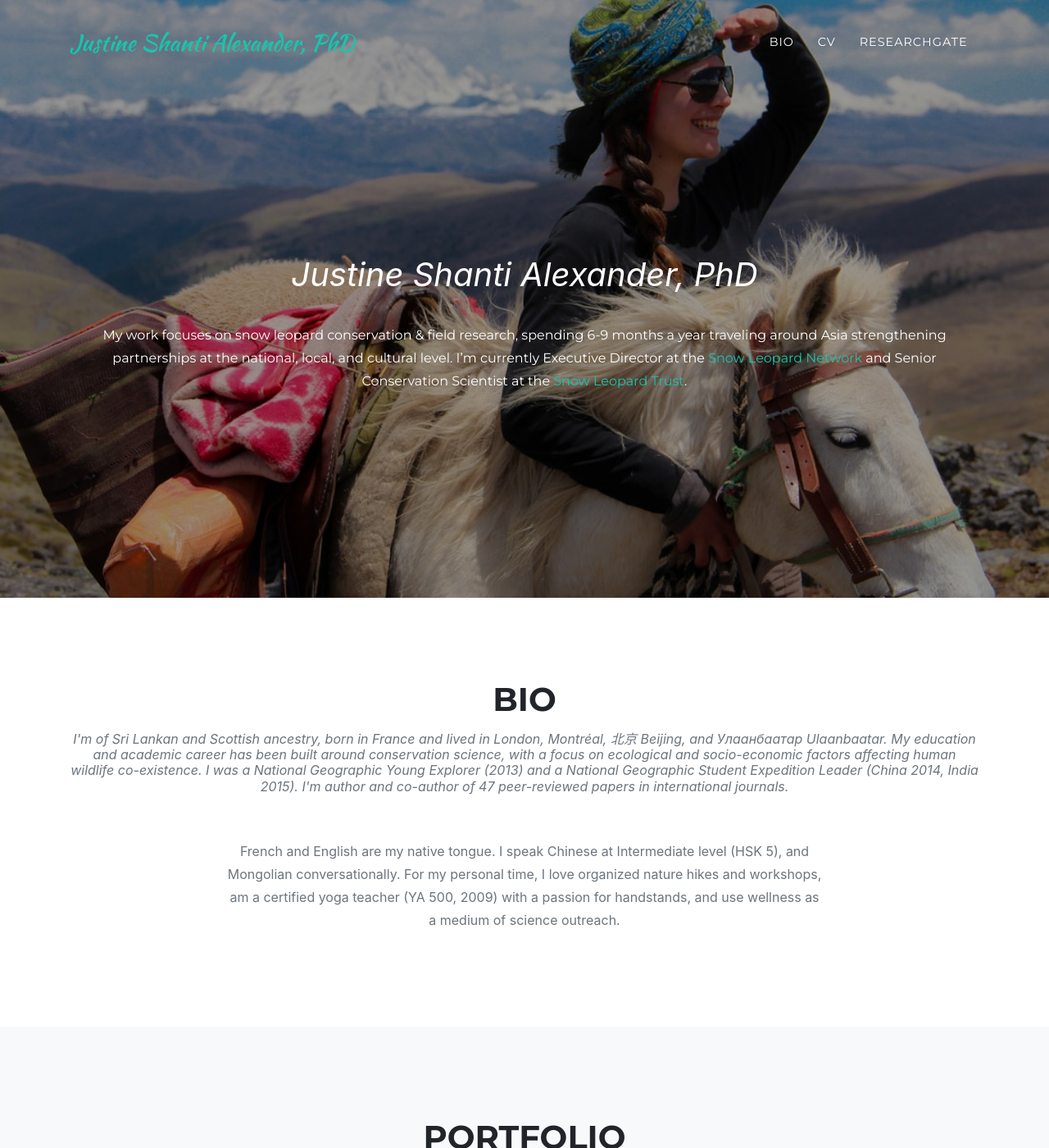
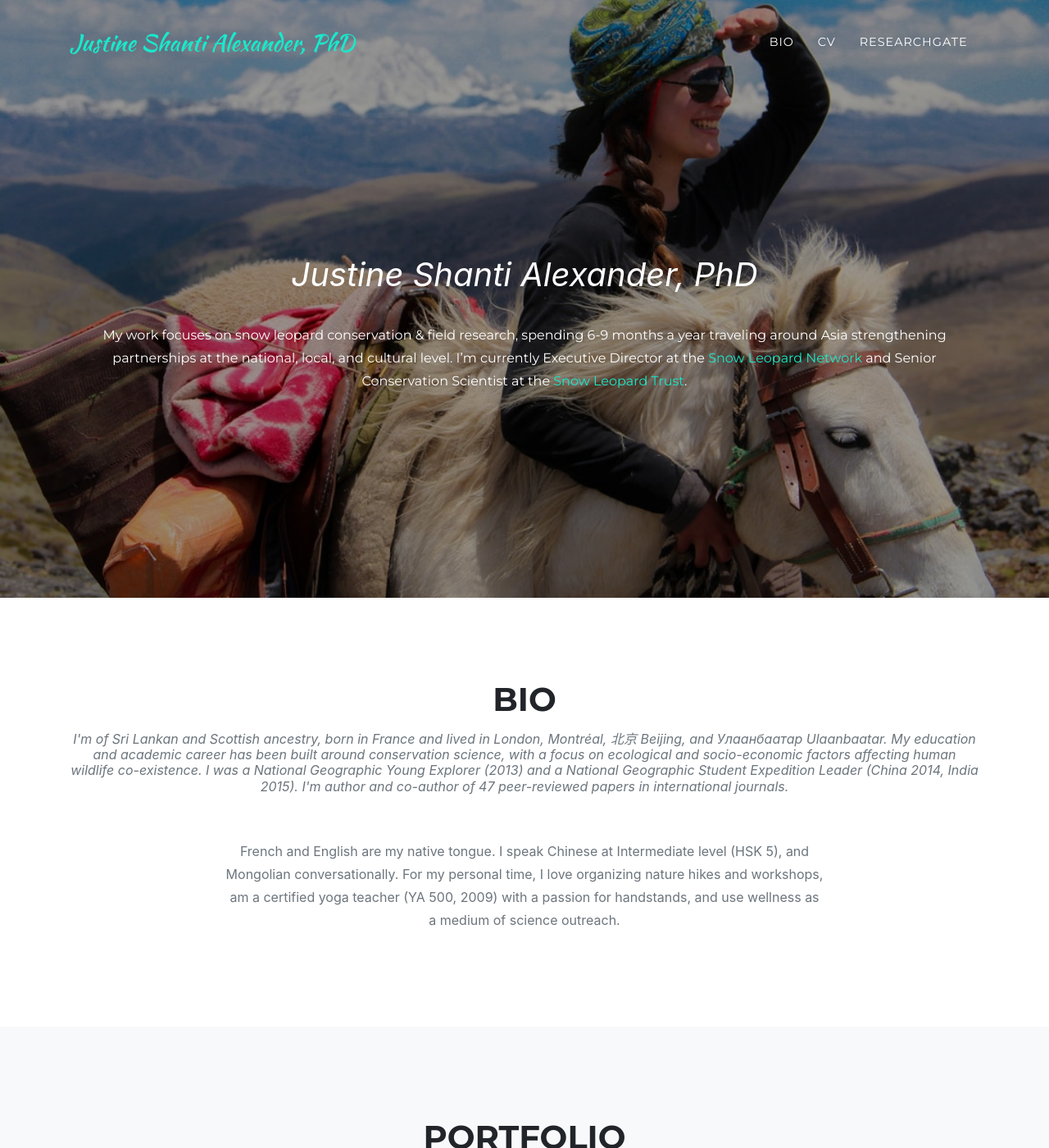
Before and after one commit to van-8/justine, a Jekyll site: the page built from index.md, in a window 1280 px wide and 1400 px high. Shown: the whole window at 82% size. Built offline with Jekyll 4.4.1, drawn with Linux system fonts in a browser that asks for light colours; some web fonts are replaced.

```diff
--- a/_data/sitetext.yml
+++ b/_data/sitetext.yml
@@ -19,7 +19,7 @@ en: &DEFAULT_EN
   about:
     title: "Bio"
     text: I'm of Sri Lankan and Scottish ancestry, born in France and lived in London, Montréal, 北京 Beijing, and Улаанбаатар Ulaanbaatar. My education and academic career has been built around conservation science, with a focus on ecological and socio-economic factors affecting human wildlife co-existence. I was a National Geographic Young Explorer (2013) and a National Geographic Student Expedition Leader (China 2014, India 2015). I'm author and co-author of 47 peer-reviewed papers in international journals.
-    body: "French and English are my native tongue. I speak Chinese at Intermediate level (HSK 5), and Mongolian conversationally. For my personal time, I love organized nature hikes and workshops, am a certified yoga teacher (YA 500, 2009) with a passion for handstands, and use wellness as a medium of science outreach."
+    body: "French and English are my native tongue. I speak Chinese at Intermediate level (HSK 5), and Mongolian conversationally. For my personal time, I love organizing nature hikes and workshops, am a certified yoga teacher (YA 500, 2009) with a passion for handstands, and use wellness as a medium of science outreach."
     section: about
 
   services:
--- a/_data/style.yml
+++ b/_data/style.yml
@@ -1,5 +1,5 @@
 #Color Customization
-highlight: "#19C4AD"
+highlight: "#19E8CB"
 #white: "#FF0000"
 #black: "#000"
 
```
